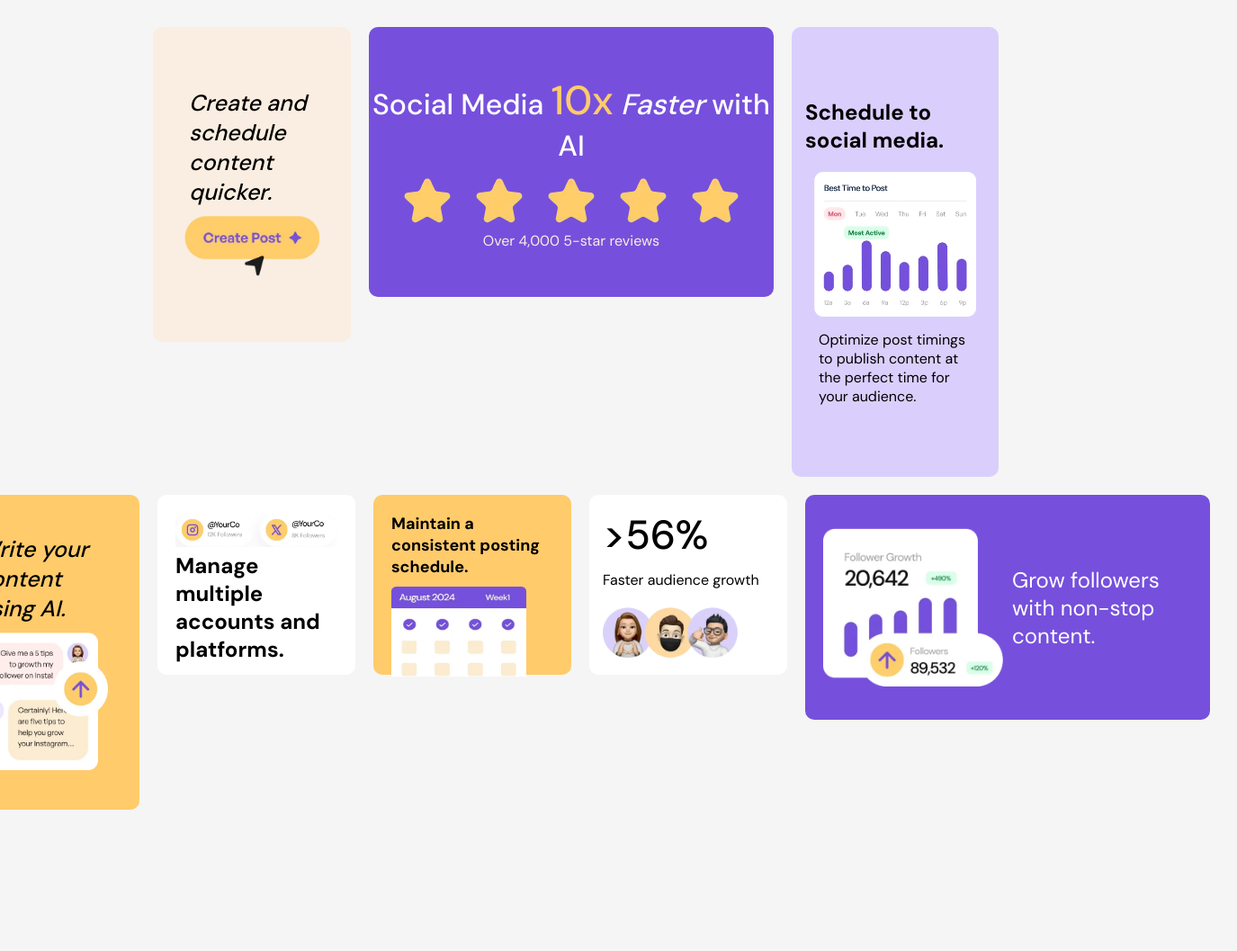
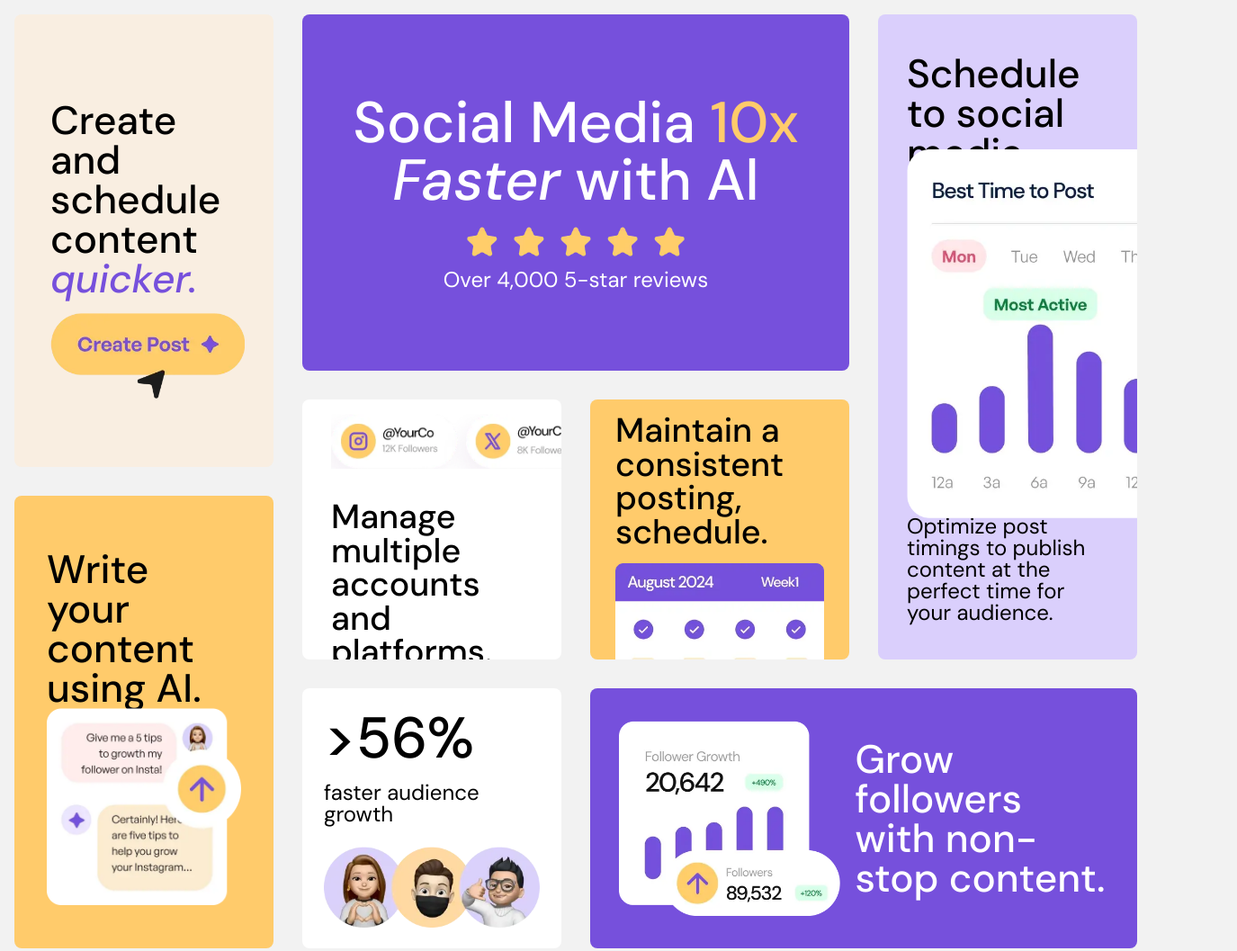
Before and after one commit to zainah7/-title-Frontend-Mentor-Bento-grid-title-, a plain HTML site: page index.html in a window 1280 px wide. Shown: the whole page at 90% size, 1375 px wide, since content can reach past the window. Before the commit the page ends 930 px from the top, so only its background shows below. Drawn offline with Linux system fonts and the light colour scheme.

Commit message:
Bento grid

```diff
--- a/index.html
+++ b/index.html
@@ -2,104 +2,74 @@
 <html lang="en">
   <head>
     <meta charset="UTF-8" />
+    <meta name="viewport" content="width=device-width, initial-scale=1.0" />
+    <link rel="preconnect" href="https://fonts.googleapis.com" />
+    <link rel="preconnect" href="https://fonts.gstatic.com" crossorigin />
     <link rel="preconnect" href="https://fonts.googleapis.com" />
     <link rel="preconnect" href="https://fonts.gstatic.com" crossorigin />
     <link
-      href="https://fonts.googleapis.com/css2?family=DM+Sans:wght@400;500;700&display=swap"
+      href="https://fonts.googleapis.com/css2?family=DM+Sans:ital,opsz,wght@0,9..40,100..1000;1,9..40,100..1000&display=swap"
       rel="stylesheet"
     />
-    <meta name="viewport" content="width=device-width, initial-scale=1.0" />
-    <link rel="stylesheet" href="styles.css" />
-    <title>Frontend Mentor | Bento Grid</title>
+    <link rel="stylesheet" href="style.css" />
+    <title>Frontend Mentor | Bento grid</title>
   </head>
   <body>
-    <div class="Bento-grid">
-      <!-- Main1 Section -->
-      <div class="main1">
-        <div class="content">
-          <h2>
-            Create and schedule content
-            <span class="quicker"><em>quicker</em></span
-            >.
-          </h2>
+    <div class="bento-grid">
+      <div class="item">
+        <div class="content-text">
+          Create and schedule content <em>quicker.</em>
+        </div>
         <img
-            src="assets/images/illustration-create-post.webp"
+          src="/assets/images/illustration-create-post.webp"
           alt="illustration-create-post"
         />
       </div>
-
-        <div class="SocialMedia">
-          <h2>
-            Social Media <span class="X">10x</span> <em>Faster</em> with AI
-          </h2>
+      <div class="item">
+        <p class="content">
+          Social Media <span class="X">10x</span> <em>Faster</em> with Al
+        </p>
+        <img src="/assets/images/illustration-five-stars.webp" alt="" />
+        <p class="sm-text">Over 4,000 5-star reviews</p>
+      </div>
+      <div class="item">
+        <p class="content-text">Schedule to social media.</p>
+        <img src="/assets/images/illustration-schedule-posts.webp" alt="" />
+        <p class="sm-text">
+          Optimize post timings to publish content at the perfect time for your
+          audience.
+        </p>
+      </div>
+      <div class="item">
+        <p class="content-text">Write your content using AI.</p>
         <img
-            src="assets/images/illustration-five-stars.webp"
-            alt="Five Stars"
-          />
-          <p>Over 4,000 5-star reviews</p>
-        </div>
-
-        <div class="Schedulesocialmedia">
-          <h2>Schedule to social media.</h2>
-          <div class="warp-1">
-            <img
-              src="assets/images/illustration-schedule-posts.webp"
-              alt="Schedule Posts"
+          src="/assets/images/illustration-ai-content.webp"
+          alt="illustration-create-post"
         />
       </div>
-          <p>
-            Optimize post timings to publish content at the perfect time for
-            your audience.
-          </p>
+      <div class="item">
+        <img src="/assets/images/illustration-multiple-platforms.webp" alt="" />
+        <p class="med-text">Manage multiple accounts and platforms.</p>
       </div>
-      </div>
-
-      <!-- Main2 Section -->
-      <div class="main2">
-        <div class="content2">
-          <h2>Write your content using AI.</h2>
+      <div class="item">
+        <p class="med-text">Maintain a consistent posting, schedule.</p>
         <img
-            src="assets/images/illustration-ai-content.webp"
-            alt="AI Content"
+          src="/assets/images/illustration-consistent-schedule.webp"
+          alt=""
         />
       </div>
-
-        <div class="multiple">
-          <div class="warp-2">
+      <div class="item">
+        <p class="sm-text">
+          <span class="content">>56%</span>faster audience growth
+        </p>
         <img
-              src="assets/images/illustration-multiple-platforms.webp"
-              alt="Multiple Platforms"
+          src="/assets/images/illustration-audience-growth.webp"
+          alt="audience-growth"
         />
       </div>
-          <h2>Manage multiple accounts and platforms.</h2>
-        </div>
-
-        <div class="consistent">
-          <h3>Maintain a consistent posting schedule.</h3>
-          <div class="warp-3">
-            <img
-              src="assets/images/illustration-consistent-schedule.webp"
-              alt="Consistent Schedule"
-            />
-          </div>
-        </div>
-
-        <div class="audience">
-          <h1>>56%</h1>
-          <p>Faster audience growth</p>
-          <img
-            src="assets/images/illustration-audience-growth.webp"
-            alt="Audience Growth"
-          />
-        </div>
-
-        <div class="grow">
-          <img
-            src="assets/images/illustration-grow-followers.webp"
-            alt="Grow Followers"
-          />
-          <h2>Grow followers with non-stop content.</h2>
-        </div>
+      <div class="item">
+        <img src="/assets/images/illustration-grow-followers.webp" alt="grow" />
+        <p class="content-text">Grow followers with non-stop content.</p>
       </div>
     </div>
   </body>
--- a/styles.css
+++ /dev/null
@@ -1,226 +0,0 @@
-/* Importing the Google Fonts */
-@import url("https://fonts.googleapis.com/css2?family=DM+Sans:wght@400;500;700&display=swap");
-
-/* Resetting default browser styles */
-* {
-  margin: 0;
-  padding: 0;
-  box-sizing: border-box;
-}
-
-/* CSS Variables for colors */
-:root {
-  --Purple100: hsl(254, 88%, 90%);
-  --Purple500: hsl(256, 67%, 59%);
-  --Yellow100: hsl(31, 66%, 93%);
-  --Yellow500: hsl(39, 100%, 71%);
-  --White: hsl(0, 0%, 100%);
-  --Black: hsl(0, 0%, 7%);
-}
-
-body {
-  font-family: "DM Sans", sans-serif;
-  background-color: whitesmoke;
-  display: flex;
-  justify-content: center;
-  align-items: center;
-  min-height: 100vh;
-}
-
-/* Main grid container */
-.Bento-grid {
-  display: flex;
-  flex-direction: column;
-  justify-content: center;
-  padding: 30px;
-  gap: 20px;
-}
-
-/* First row of the grid */
-.main1 {
-  display: flex;
-  flex-direction: row;
-  justify-content: center;
-  gap: 20px;
-}
-
-/* Content Card */
-.content,
-.content2 {
-  display: flex;
-  flex-direction: column;
-  align-items: center;
-  justify-content: center;
-  width: 220px;
-  height: 350px;
-  background-color: var(--Yellow100);
-  border-radius: 10px;
-  padding: 20px;
-}
-
-.content2 {
-  background-color: var(--Yellow500);
-}
-
-.content h2,
-.content2 h2 {
-  width: 140px;
-  font-weight: 500;
-  font-size: 25px;
-  font-style: italic;
-}
-
-.content img,
-.content2 img {
-  width: 150px;
-  padding-top: 10px;
-}
-
-/* Social Media card styling */
-.SocialMedia {
-  display: flex;
-  flex-direction: column;
-  align-items: center;
-  justify-content: center;
-  text-align: center;
-  width: 450px;
-  height: 300px;
-  border-radius: 10px;
-  color: var(--White);
-  background-color: var(--Purple500);
-}
-
-.SocialMedia h2 {
-  font-size: 32px;
-  font-weight: 500;
-  padding-bottom: 10px;
-}
-
-.SocialMedia p {
-  font-weight: 200;
-  color: var(--Yellow100);
-}
-
-.X {
-  color: var(--Yellow500);
-  font-size: 45px;
-}
-
-/* Schedule social media card */
-.Schedulesocialmedia {
-  display: flex;
-  flex-direction: column;
-  align-items: center;
-  justify-content: center;
-  width: 230px;
-  height: 500px;
-  background-color: var(--Purple100);
-  border-radius: 10px;
-  padding: 20px;
-}
-
-.Schedulesocialmedia h2 {
-  width: 200px;
-  margin-bottom: 20px;
-}
-
-.Schedulesocialmedia p {
-  width: 170px;
-  margin-top: 10px;
-}
-
-.Schedulesocialmedia img {
-  width: 180px;
-}
-
-/* Second row of the grid */
-.main2 {
-  display: flex;
-  justify-content: center;
-  gap: 20px;
-}
-
-/* Multiple platforms card */
-.multiple {
-  width: 220px;
-  height: 200px;
-  border-radius: 10px;
-  padding: 20px;
-  background-color: var(--White);
-}
-
-.multiple img {
-  width: 180px;
-}
-
-/* Consistent posting card */
-.consistent {
-  display: flex;
-  flex-direction: column;
-  align-items: start;
-  width: 220px;
-  height: 200px;
-  border-radius: 10px;
-  padding: 20px;
-  background-color: var(--Yellow500);
-}
-
-.consistent h3 {
-  font-size: 18px;
-  margin-bottom: 10px;
-}
-
-.consistent img {
-  width: 150px;
-  height: 100px;
-}
-
-/* Audience growth card */
-.audience {
-  display: flex;
-  flex-direction: column;
-  align-items: start;
-  width: 220px;
-  height: 200px;
-  border-radius: 10px;
-  padding: 15px;
-  background-color: var(--White);
-}
-
-.audience h1 {
-  font-size: 45px;
-  font-weight: 500;
-}
-
-.audience p {
-  padding-top: 10px;
-}
-
-.audience img {
-  width: 150px;
-  padding-top: 20px;
-}
-
-/* Grow followers card */
-.grow {
-  display: flex;
-  flex-direction: row;
-  align-items: center;
-  text-align: start;
-  gap: 10px;
-  padding: 20px;
-  width: 450px;
-  height: 250px;
-  border-radius: 10px;
-  color: var(--White);
-  background-color: var(--Purple500);
-}
-
-.grow img {
-  width: 200px;
-}
-
-.grow h2 {
-  font-size: 24px;
-  font-weight: 400;
-}
```
Also changed, not shown: index1.html (deleted, +0 -76 lines). Lines whose indentation alone changed are shown as unchanged.
